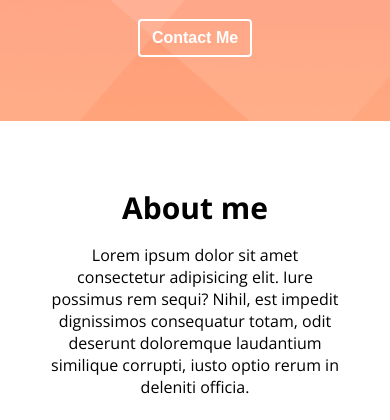
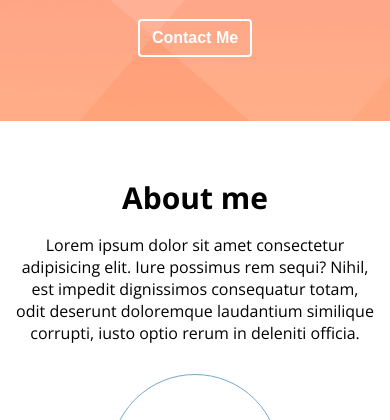
Before and after one commit to jeongjulee42/portfolio, a plain HTML site: page index.html in a window 390 px wide. Shown: the part 550-970 px from the top of the page. Drawn offline with nearby package versions, Linux system fonts and the light colour scheme.

Commit message:
Feat: add section

```diff
--- a/style.css
+++ b/style.css
@@ -542,6 +542,11 @@ p {
         display: none;
     }
 
+    .section{
+        padding:16px;
+        padding-top: 40px;
+    }
+
     .about__majors {
         flex-direction: column;
         margin-top: 30px;
```
